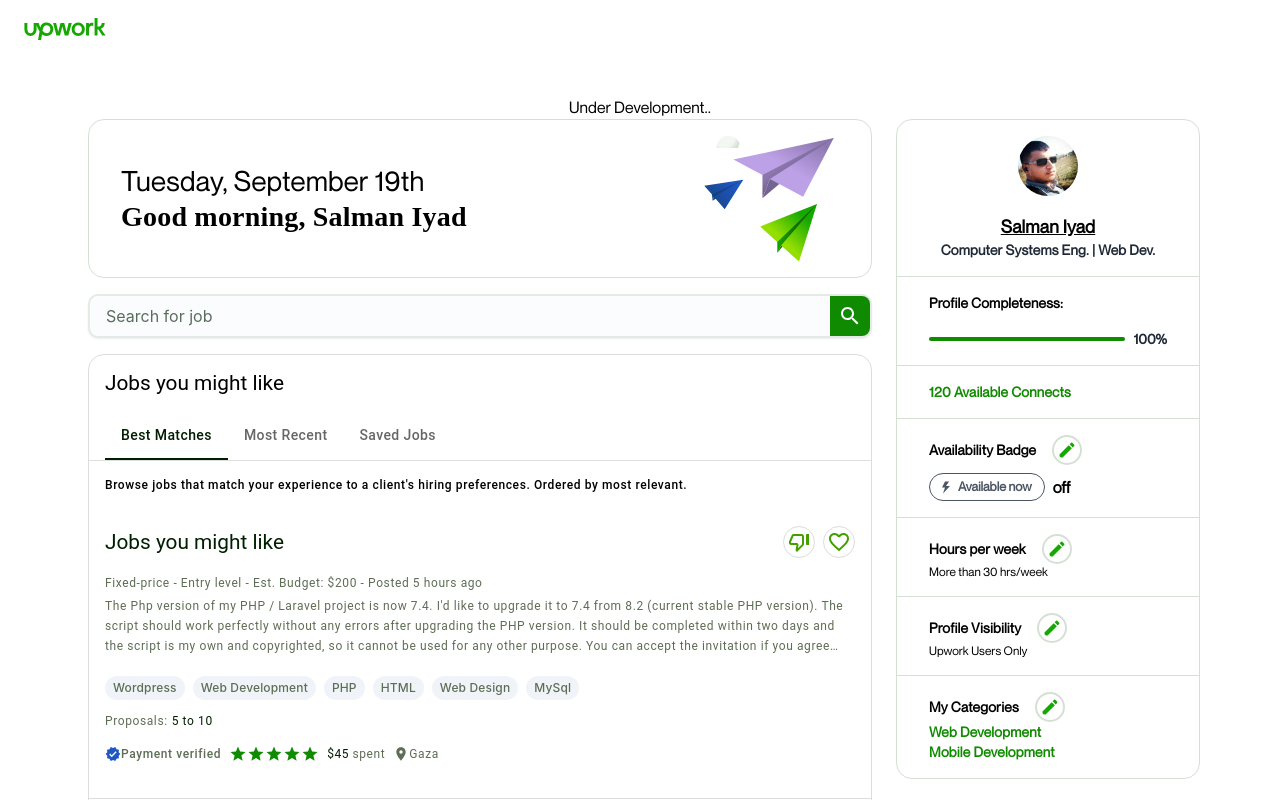
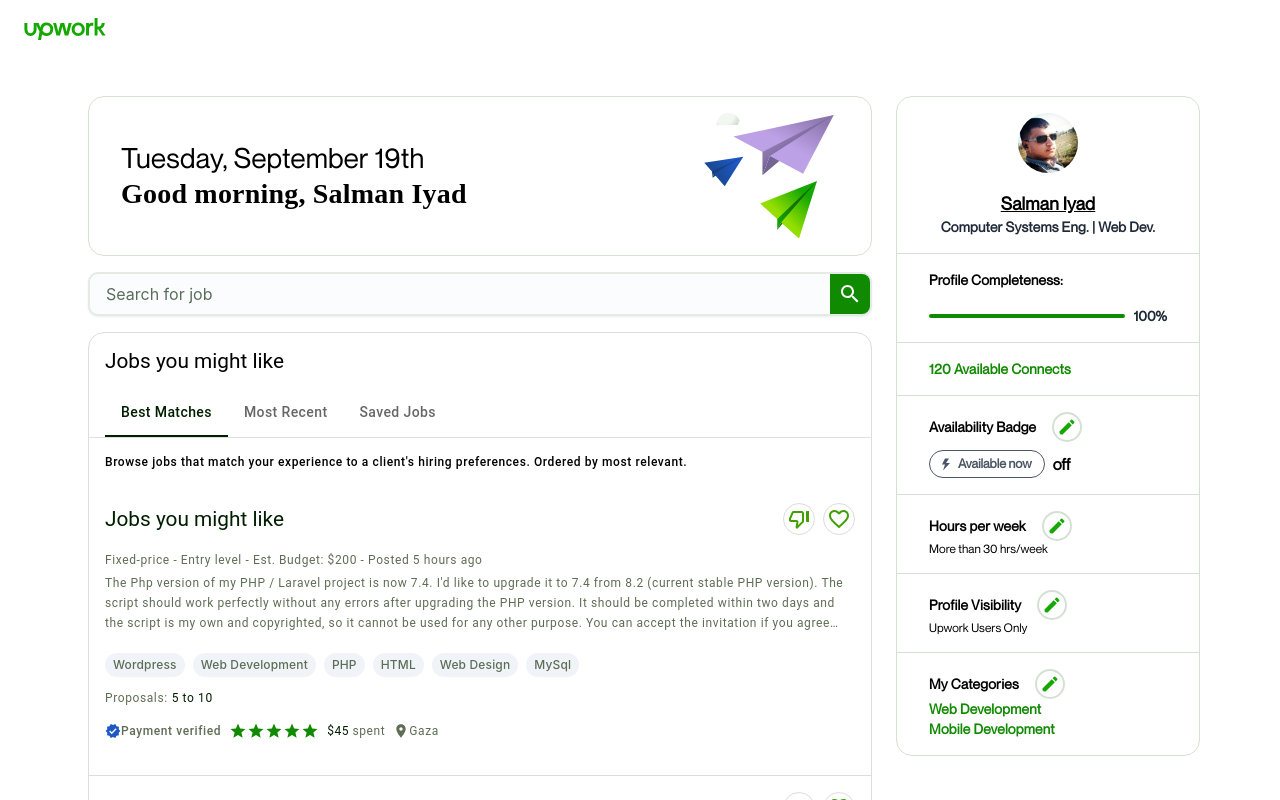
Before and after one commit to SalmanIyad/GSG-TT9-Project-Upwork-Clone, a Next.js app: page / in a window 1280 px wide. Shown: the top 800 px of the page. Built offline with nearby package versions, Linux system fonts and the light colour scheme.

Commit message:
fix Hydration failed, remove 'Under Development'

```diff
--- a/app/page.jsx
+++ b/app/page.jsx
@@ -3,7 +3,6 @@
 export default function Home() {
   return (
     <main className="py-8 px-6 md:px-[80px] mx-auto">
-      <p className="w-full text-center mx-auto">Under Development..</p>
       <HomePage/>
     </main>
   )
--- a/components/Home/TapsSection/JopDescription.tsx
+++ b/components/Home/TapsSection/JopDescription.tsx
@@ -1,4 +1,3 @@
-import React, { useState } from 'react';
 import JobItem from './JobItem';
 import { Box } from '@mui/material';
 
```
